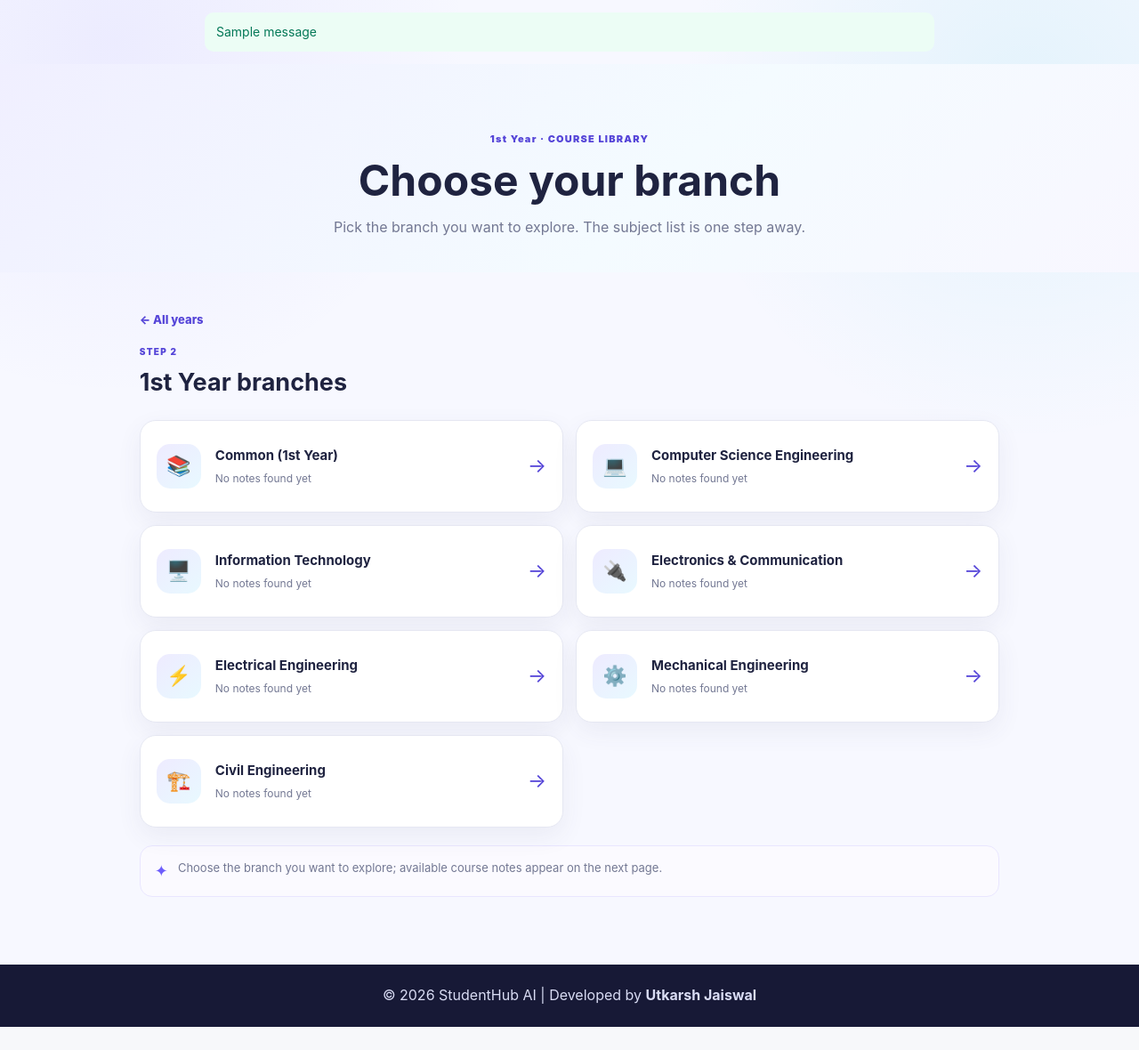
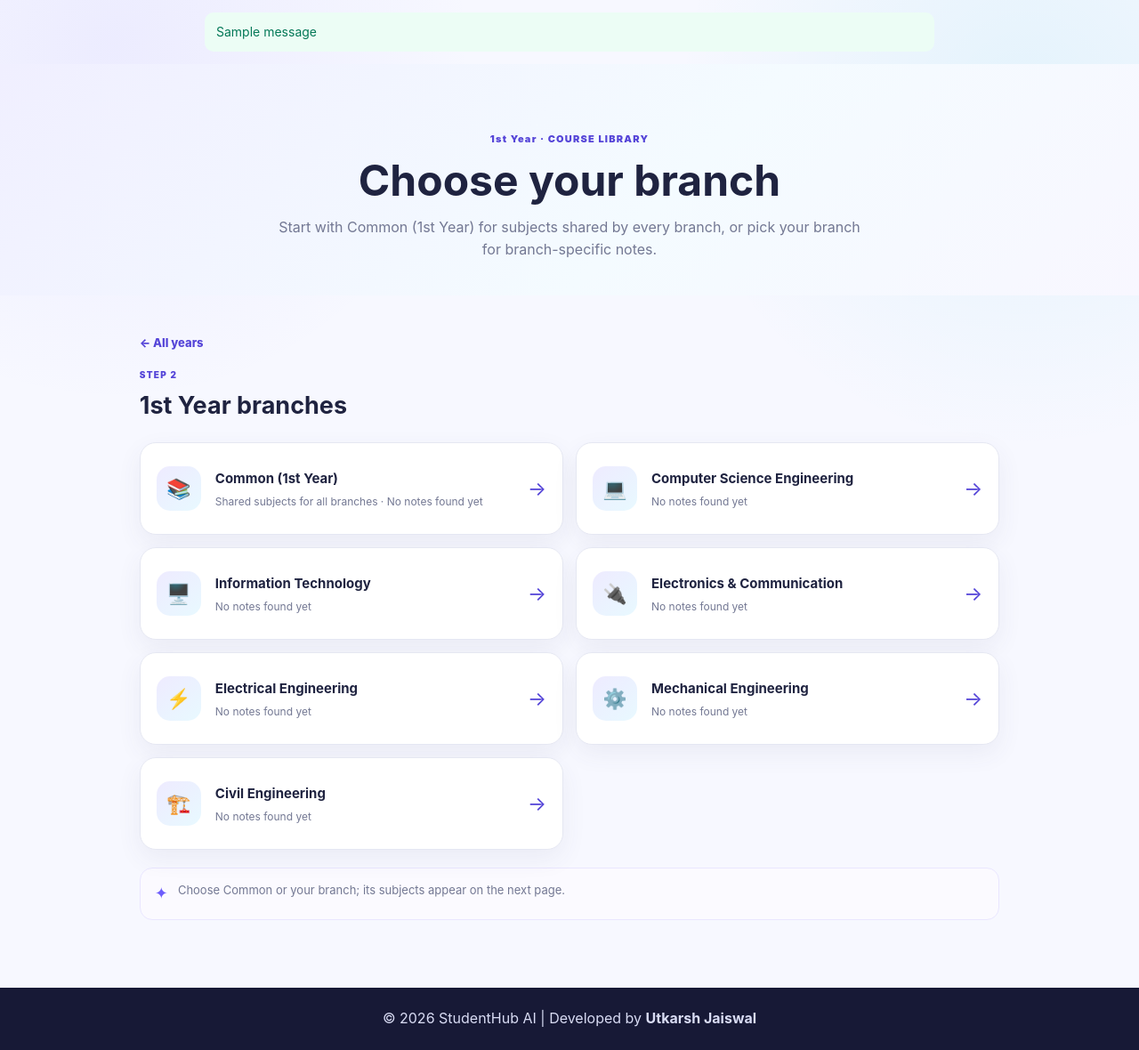
Before and after one commit to utkarshjaiswal001/StudentHubAI, a Flask app: a page that uses templates/note_branches.html in a window 1280 px wide. Shown: the part 76-1256 px from the top of the page at 89% size. Before the commit the page ends 1230 px from the top, so only its background shows below. Run offline with Flask 3, Linux system fonts and the light colour scheme; the visitor is signed in with stand-in values (Sample User, id 1); tables that the repository leaves empty hold one stand-in row (values such as "Sample post"); one stand-in notice (Sample message) is shown.

Commit message:
Notes: add semester step, 1st-year flow, and upload consistency checks
- Year -> branch -> semester -> subject for 2nd-4th year
- 1st year skips the semester step (common subjects)
- Uploads reject mismatched year/semester and Common outside 1st year
- Add PLAN_OF_ACTION.md and 7 notes-flow tests

Co-Authored-By: Claude Opus 5.5 <noreply@anthropic.com>

```diff
--- a/app.py
+++ b/app.py
@@ -65,6 +65,39 @@ NOTE_BRANCHES = [
 ]
 NOTE_YEARS = ["1st Year", "2nd Year", "3rd Year", "4th Year"]
 NOTE_SEMESTERS = [f"Semester {number}" for number in range(1, 9)]
+COMMON_FIRST_YEAR_BRANCH = "Common (1st Year)"
+# AKTU B.Tech: each year has two semesters (1st Year -> Semesters 1-2, and so on).
+YEAR_SEMESTERS = {
+    year: NOTE_SEMESTERS[index * 2:index * 2 + 2]
+    for index, year in enumerate(NOTE_YEARS)
+}
+# 1st-year subjects are common, so students skip the semester step and see
+# both semesters' subjects together.
+YEARS_WITHOUT_SEMESTER_STEP = {"1st Year"}
+
+
+def notes_browse_url(branch, year, semester=""):
+    """URL for the next browsing step after choosing a branch (and semester)."""
+    if year in YEARS_WITHOUT_SEMESTER_STEP:
+        return url_for("note_subjects", branch=branch, year=year)
+    if semester:
+        return url_for("note_subjects", branch=branch, year=year, semester=semester)
+    return url_for("note_semesters", branch=branch, year=year)
+
+
+app.jinja_env.globals["notes_browse_url"] = notes_browse_url
+
+
+def note_assignment_error(branch, year, semester):
+    """Return an error message if branch/year/semester don't fit together, else None."""
+    if branch not in NOTE_BRANCHES or year not in NOTE_YEARS or semester not in NOTE_SEMESTERS:
+        return "Choose a valid branch, year, and semester."
+    if branch == COMMON_FIRST_YEAR_BRANCH and year != "1st Year":
+        return "Common (1st Year) notes must be assigned to 1st Year."
+    if semester not in YEAR_SEMESTERS[year]:
+        allowed = " or ".join(YEAR_SEMESTERS[year])
+        return f"{year} notes must be in {allowed}."
+    return None
 # Keep existing profile choices valid while also accepting the notes-library branch names.
 REGISTRATION_BRANCHES = [
     "Computer Science",
@@ -873,9 +906,7 @@ def notes():
         or filters["semester"]
     )
     if filters["branch"] and filters["year"] and not search_requested:
-        return redirect(
-            url_for("note_subjects", branch=filters["branch"], year=filters["year"])
-        )
+        return redirect(notes_browse_url(filters["branch"], filters["year"]))
 
     if not search_requested and not filters["year"] and not filters["branch"]:
         suggested_notes = db.execute(
@@ -982,9 +1013,11 @@ def note_branches():
         flash("Choose a valid year to browse branches.", "error")
         return redirect(url_for("notes"))
 
+    # 1st Year lists Common first, then branch-specific first-year notes.
+    # Later years never show the Common first-year option.
     branches = [
         branch for branch in NOTE_BRANCHES
-        if year == "1st Year" or branch != "Common (1st Year)"
+        if year == "1st Year" or branch != COMMON_FIRST_YEAR_BRANCH
     ]
     rows = get_db().execute(
         """SELECT branch, COUNT(*) AS pdf_count,
@@ -1007,20 +1040,68 @@ def note_branches():
     )
 
 
+def valid_branch_for_year(branch, year):
+    return (
+        branch in NOTE_BRANCHES
+        and year in NOTE_YEARS
+        and (branch != COMMON_FIRST_YEAR_BRANCH or year == "1st Year")
+    )
+
+
+@app.route("/notes/semesters")
+def note_semesters():
+    branch = request.args.get("branch", "").strip()
+    year = request.args.get("year", "").strip()
+    if not valid_branch_for_year(branch, year):
+        flash("Choose a valid year and branch to browse semesters.", "error")
+        return redirect(url_for("notes"))
+    if year in YEARS_WITHOUT_SEMESTER_STEP:
+        return redirect(notes_browse_url(branch, year))
+
+    rows = get_db().execute(
+        """SELECT semester, COUNT(*) AS pdf_count,
+                  COUNT(DISTINCT lower(subject)) AS subject_count
+           FROM study_notes WHERE branch = ? AND year = ? GROUP BY semester""",
+        (branch, year),
+    ).fetchall()
+    semester_stats = {
+        row["semester"]: {
+            "pdf_count": row["pdf_count"],
+            "subject_count": row["subject_count"],
+        }
+        for row in rows
+    }
+    return render_template(
+        "note_semesters.html",
+        branch=branch,
+        year=year,
+        semesters=YEAR_SEMESTERS[year],
+        semester_stats=semester_stats,
+    )
+
+
 @app.route("/notes/subjects")
 def note_subjects():
     branch = request.args.get("branch", "").strip()
     year = request.args.get("year", "").strip()
-    if branch not in NOTE_BRANCHES or year not in NOTE_YEARS:
+    semester = request.args.get("semester", "").strip()
+    if not valid_branch_for_year(branch, year):
         flash("Choose a valid year and branch to browse subjects.", "error")
         return redirect(url_for("notes"))
+    if year in YEARS_WITHOUT_SEMESTER_STEP:
+        semester = ""
+    elif semester not in YEAR_SEMESTERS[year]:
+        # Links without a semester go to the semester chooser.
+        return redirect(url_for("note_semesters", branch=branch, year=year))
 
+    query = """SELECT id, title, subject, semester, original_filename, created_at
+               FROM study_notes WHERE branch = ? AND year = ?"""
+    params = [branch, year]
+    if semester:
+        query += " AND semester = ?"
+        params.append(semester)
     rows = get_db().execute(
-        """SELECT id, title, subject, semester, original_filename, created_at
-           FROM study_notes
-           WHERE branch = ? AND year = ?
-           ORDER BY lower(subject), semester, title""",
-        (branch, year),
+        query + " ORDER BY lower(subject), semester, title", params
     ).fetchall()
     subjects_by_name = {}
     for row in rows:
@@ -1033,6 +1114,7 @@ def note_subjects():
         "note_subjects.html",
         branch=branch,
         year=year,
+        semester=semester,
         subjects=subjects,
     )
 
@@ -1050,8 +1132,8 @@ def upload_note():
         uploaded_file = request.files.get("file")
         if not title or len(title) > 120 or not subject or len(subject) > 100:
             flash("Enter a title (up to 120 characters) and subject (up to 100 characters).", "error")
-        elif branch not in NOTE_BRANCHES or year not in NOTE_YEARS or semester not in NOTE_SEMESTERS:
-            flash("Choose a valid branch, year, and semester.", "error")
+        elif note_assignment_error(branch, year, semester):
+            flash(note_assignment_error(branch, year, semester), "error")
         elif uploaded_file is None or not uploaded_file.filename:
             flash("Choose a PDF or PowerPoint (.pptx) file to upload.", "error")
         else:
@@ -1103,6 +1185,7 @@ def upload_note():
         note_branches=NOTE_BRANCHES,
         note_years=NOTE_YEARS,
         note_semesters=NOTE_SEMESTERS,
+        year_semesters=YEAR_SEMESTERS,
     )
 
 
@@ -1145,6 +1228,9 @@ def add_library_note(owner_email, title, subject, branch, year, semester, notes_
     subject = subject.strip()
     if not title or len(title) > 120 or not subject or len(subject) > 100:
         raise click.ClickException("Title (1-120 characters) and subject (1-100 characters) are required.")
+    assignment_error = note_assignment_error(branch, year, semester)
+    if assignment_error:
+        raise click.ClickException(assignment_error)
     extension = notes_file.suffix.lower()
     if extension not in {".pdf", ".pptx"} or notes_file.stat().st_size > MAX_NOTE_FILE_SIZE:
         raise click.ClickException("Choose a PDF or PPTX file smaller than 20 MB.")
@@ -1250,8 +1336,10 @@ def preview_note(note_id):
     return_to = safe_local_path(request.args.get("return_to"))
     if return_to:
         back_url = return_to
-    elif note["branch"] in NOTE_BRANCHES and note["year"] in NOTE_YEARS:
-        back_url = url_for("note_subjects", branch=note["branch"], year=note["year"])
+    elif note_assignment_error(note["branch"], note["year"], note["semester"]) is None:
+        back_url = notes_browse_url(note["branch"], note["year"], note["semester"])
+    elif valid_branch_for_year(note["branch"], note["year"]):
+        back_url = notes_browse_url(note["branch"], note["year"])
     else:
         back_url = url_for("notes")
     is_pptx = Path(note["original_filename"]).suffix.lower() == ".pptx"
--- a/templates/note_branches.html
+++ b/templates/note_branches.html
@@ -26,7 +26,7 @@
     <header class="notes-flow-hero">
         <span class="section-kicker">{{ year }} · COURSE LIBRARY</span>
         <h1>Choose your branch</h1>
-        <p>Pick the branch you want to explore. The subject list is one step away.</p>
+        <p>{% if year == '1st Year' %}Start with Common (1st Year) for subjects shared by every branch, or pick your branch for branch-specific notes.{% else %}Pick the branch you want to explore. Next, choose a semester.{% endif %}</p>
     </header>
 
     <main class="notes-flow-shell">
@@ -36,14 +36,14 @@
         <div class="notes-branch-grid">
             {% for branch in branches %}
                 {% set stats = branch_stats.get(branch, {}) %}
-                <a class="notes-choice-card notes-branch-card" href="{{ url_for('note_subjects', branch=branch, year=year) }}">
+                <a class="notes-choice-card notes-branch-card" href="{{ notes_browse_url(branch, year) }}">
                     <span class="notes-choice-icon" aria-hidden="true">{% if 'Computer' in branch %}💻{% elif 'Information' in branch %}🖥️{% elif 'Electronics' in branch %}🔌{% elif 'Electrical' in branch %}⚡{% elif 'Mechanical' in branch %}⚙️{% elif 'Civil' in branch %}🏗️{% else %}📚{% endif %}</span>
-                    <span class="notes-choice-copy"><strong>{{ branch }}</strong><small>{% if stats %}{{ stats.subject_count }} subjects · {{ stats.pdf_count }} files{% else %}No notes found yet{% endif %}</small></span>
+                    <span class="notes-choice-copy"><strong>{{ branch }}</strong><small>{% if branch == 'Common (1st Year)' %}Shared subjects for all branches · {% endif %}{% if stats %}{{ stats.subject_count }} subjects · {{ stats.pdf_count }} files{% else %}No notes found yet{% endif %}</small></span>
                     <span class="notes-choice-arrow" aria-hidden="true">→</span>
                 </a>
             {% endfor %}
         </div>
-        <aside class="notes-flow-tip"><span aria-hidden="true">✦</span><p>Choose the branch you want to explore; available course notes appear on the next page.</p></aside>
+        <aside class="notes-flow-tip"><span aria-hidden="true">✦</span><p>{% if year == '1st Year' %}Choose Common or your branch; its subjects appear on the next page.{% else %}Choose a branch, then a semester; available course notes appear after that.{% endif %}</p></aside>
     </main>
 
     <footer><p>© 2026 StudentHub AI | Developed by <strong>Utkarsh Jaiswal</strong></p></footer>
--- a/templates/notes_catalog.html
+++ b/templates/notes_catalog.html
@@ -26,7 +26,7 @@
     <header class="notes-flow-hero">
         <span class="section-kicker">AKTU STUDY LIBRARY</span>
         <h1>Find notes for your course</h1>
-        <p>Choose your year first. Then pick your branch and open the subject notes you need.</p>
+        <p>Choose your year first. Then pick your branch (and semester from 2nd Year onward), and open the subject notes you need.</p>
     </header>
 
     <div class="notes-catalog-layout">
@@ -43,7 +43,7 @@
                 </a>
             {% endfor %}
         </div>
-        <aside class="notes-flow-tip"><span aria-hidden="true">✦</span><p>Choose a year and branch to browse the owner-curated subject library. PDFs and PowerPoint notes open here on StudentHub AI.</p></aside>
+        <aside class="notes-flow-tip"><span aria-hidden="true">✦</span><p>Choose a year, branch, and semester to browse the owner-curated subject library. PDFs and PowerPoint notes open here on StudentHub AI.</p></aside>
     </main>
     <aside class="notes-flow-recommendations" aria-labelledby="notes-recommendations-title">
         <span class="section-kicker">WORTH A LOOK</span>
--- a/templates/upload.html
+++ b/templates/upload.html
@@ -62,6 +62,7 @@
                 </div>
                 <div class="notes-field">
                     <label for="note-semester">Semester</label>
+                    <small>1st Year: Sem 1–2 · 2nd: 3–4 · 3rd: 5–6 · 4th: 7–8. Common (1st Year) is for 1st Year only.</small>
                     <select id="note-semester" name="semester" required>
                         <option value="" disabled selected>Select semester</option>
                         {% for semester in note_semesters %}<option value="{{ semester }}">{{ semester }}</option>{% endfor %}
```
Also changed, not shown: PLAN_OF_ACTION.md (added, +107 -0 lines), templates/note_semesters.html (added, +50 -0 lines), templates/note_subjects.html (+4 -4 lines), tests/test_phase1_security.py (+94 -0 lines).
